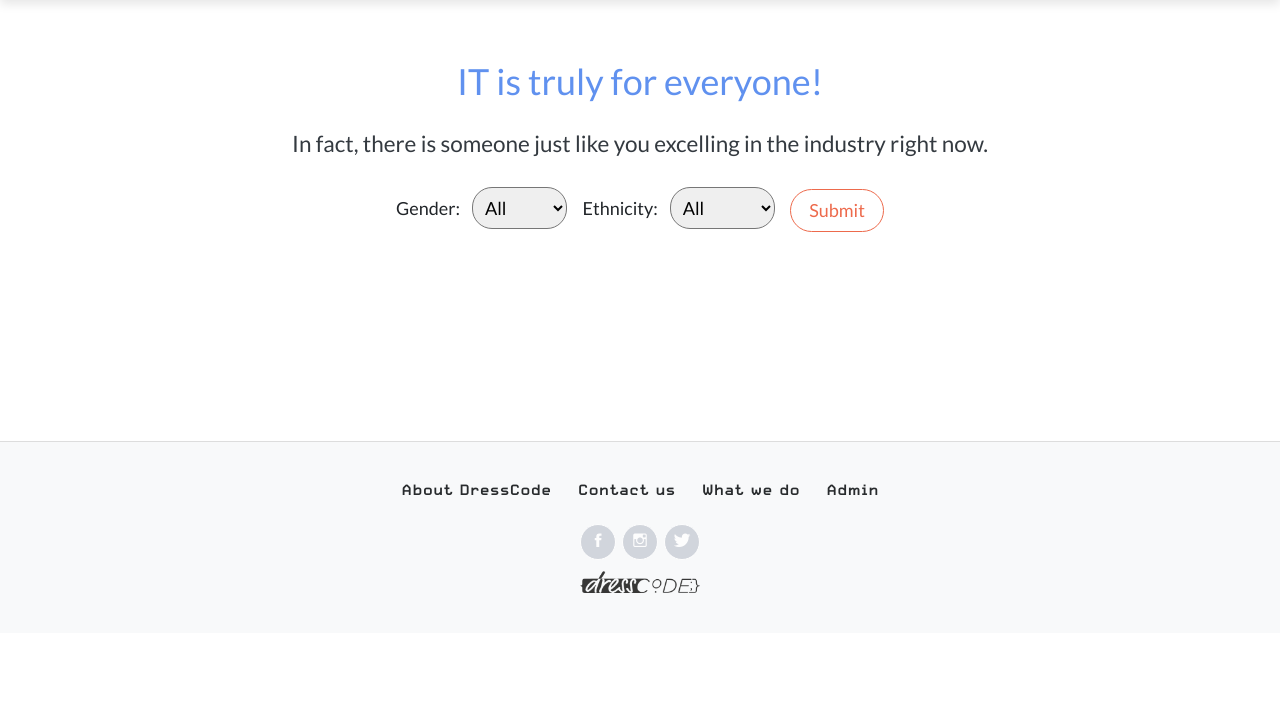
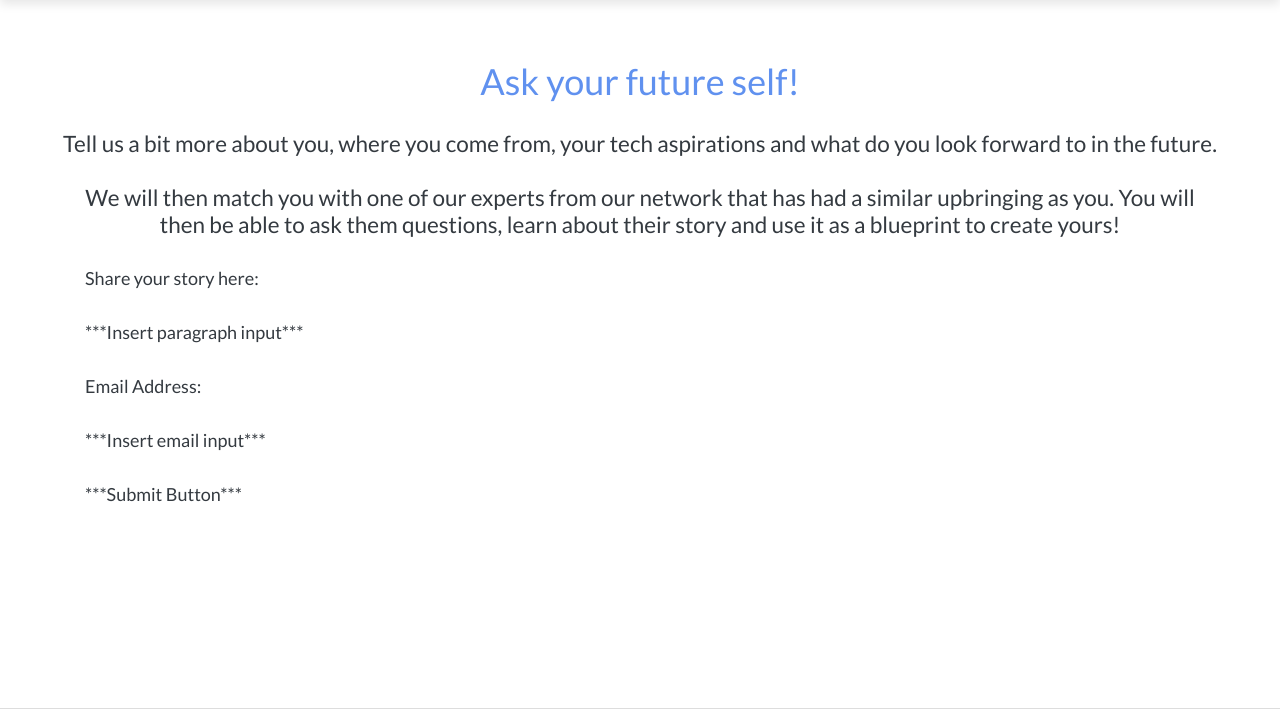
Before and after one commit to Glasgow19/team-8, a Django app: template templates/future_self.html in a window 1280 px wide. Shown: the part 89-798 px from the top of the page. Before the commit the page ends 682 px from the top, so only its background shows below. Run offline with Django 3.2, Linux system fonts and the light colour scheme; the template is opened without the code that fills it: values that come from a table or form of the project are taken from there, others are empty; some libraries are stand-ins or nearby versions; some web fonts are replaced.

Commit message:
basic setup of future template done

```diff
--- a/templates/future_self.html
+++ b/templates/future_self.html
@@ -7,51 +7,18 @@
 
 {% block main %}
     <div class="text-center margin-top-50 mb-3">
-        <h2 class="text-info">IT is truly for everyone!</h2>
-        <h5 class="text-dark mt-4">In fact, there is someone just like you excelling in the industry right now.</h5>
+        <h2 class="text-info">Ask your future self!</h2>
+        <h5 class="text-dark mt-4">Tell us a bit more about you, where you come from, your tech aspirations and what do you look forward to in the future.</h5>
+        <h5 class="text-dark mt-4 container">We will then match you with one of our experts from our network that has had a similar upbringing as you. You will then be able to ask them questions, learn about their story and use it as a blueprint to create yours!</h5>
+        <p class="text-left text-dark mt-4 container">Share your story here:</p>
+        <p class="text-left text-dark mt-4 container">***Insert paragraph input***</p>
+        <p class="text-left text-dark mt-4 container">Email Address:</p>
+        <p class="text-left text-dark mt-4 container">***Insert email input***</p>
+        <p class="text-left text-dark mt-4 container">***Submit Button***</p>
+
     </div>
-    <form class="text-center" action="" method="post">{% csrf_token %}
-        {{ form.as_table }}
-        <button class="btn dresscode-button" type="submit" value="Submit">Submit</button>
-    </form>
 
-    <div class="container margin-top-20" style="margin-bottom: 200px">
+<div class="container margin-top-20" style="margin-bottom: 200px"></div>
 
-        {% if rolemodels %}
-            {% for rolemodel in rolemodels %}
-                <div class="row margin-top-10">
-                    <div class="col-md-4">
-                        <div class="text-center">
-                            <div>
-                                <a href="#"><img src="{% static rolemodel.picture.url %}"
-                                                 class="height-200 width-200 photo-fit-mobile round-edges-circle"
-                                                 alt="item image"></a>
-                            </div>
-                        </div>
-                    </div>
-                    <div class="text-box text-box-mobile col-md-8 height-200">
-                        <div class="row">
-                            <span><strong>Title: </strong>{{ rolemodel.title }}</span>
-                        </div>
-                        <div class="row">
-                            {% if rolemodel.description|length > 200 %}
-                                <span><strong>Description: </strong>{{ rolemodel.description|slice:"0:200" }}...</span>
-                            {% else %}
-                                <span><strong>Description: </strong>{{ rolemodel.description }}</span>
-                            {% endif %}
-                        </div>
-                        <div class="row">
-                            <span><strong>Gender: </strong>{{ rolemodel.gender }}</span>
-                        </div>
-                        <div class="row">
-                            <span><strong>Ethnicity: </strong>{{ rolemodel.ethnicity }}</span>
-                        </div>
-                        <div class="row">
-                            <span><strong>Position: </strong>{{ rolemodel.position }}</span>
-                        </div>
-                    </div>
-                </div>
-            {% endfor %}
-            </div>
-        {% endif %}
+
 {% endblock %}
```
